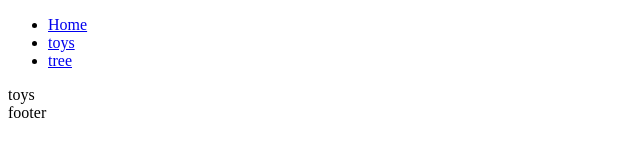
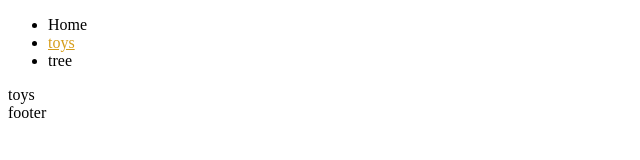
Before and after one commit to LenarFF/christmas, a React app: page /toys in a window 1280 px wide. Shown: the top 160 px of the page, without its empty margins (0-640 px from the left). Built offline with nearby package versions, Linux system fonts and the light colour scheme.

Commit message:
feat: add customLink

```diff
--- /dev/null
+++ b/src/components/CustomLink/CustomLink.scss
@@ -0,0 +1,8 @@
+.nav__link {
+  text-decoration: none;
+  color: black;
+}
+.nav__link_active {
+  color: rgb(214, 157, 25);
+  text-decoration: underline;
+}
--- /dev/null
+++ b/src/components/CustomLink/CustomLink.tsx
@@ -0,0 +1,15 @@
+import React from 'react';
+import { Link, useMatch } from 'react-router-dom';
+import './CustomLink.scss';
+
+const CustomLink = ({ children, to, ...props }: { children: JSX.Element | string; to: string }) => {
+  const match = useMatch(to);
+
+  return (
+    <Link to={to} {...props} className={match ? 'nav__link nav__link_active' : 'nav__link'}>
+      {children}
+    </Link>
+  );
+};
+
+export { CustomLink };
--- a/src/components/Navigation/Navigation.tsx
+++ b/src/components/Navigation/Navigation.tsx
@@ -1,25 +1,23 @@
 import React from 'react';
 import { NavLink } from 'react-router-dom';
+import { CustomLink } from '../CustomLink/CustomLink';
+import './Navigation.scss';
+
+const setActive = ({ isActive }: { isActive: boolean }) =>
+  isActive ? 'nav__link nav__link_active' : 'nav__link';
 
 function Navigation(): JSX.Element {
-  const setActive = ({ isActive } : {isActive: boolean}) => (isActive ? ' active' : '');
   return (
     <nav className="nav">
       <ul className="nav__list">
         <li>
-          <NavLink to="/" className={setActive}>
-            Home
-          </NavLink>
+          <CustomLink to="/">Home</CustomLink>
         </li>
         <li>
-          <NavLink to="/toys" className={setActive}>
-            toys
-          </NavLink>
+          <CustomLink to="/toys">toys</CustomLink>
         </li>
         <li>
-          <NavLink to="/tree" className={setActive}>
-            tree
-          </NavLink>
+          <CustomLink to="/tree">tree</CustomLink>
         </li>
       </ul>
     </nav>
```
